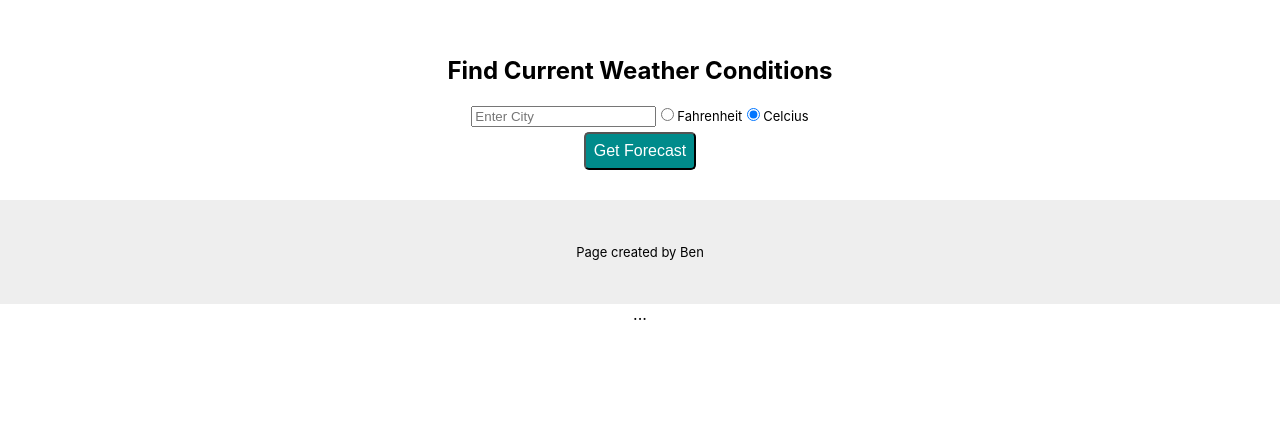
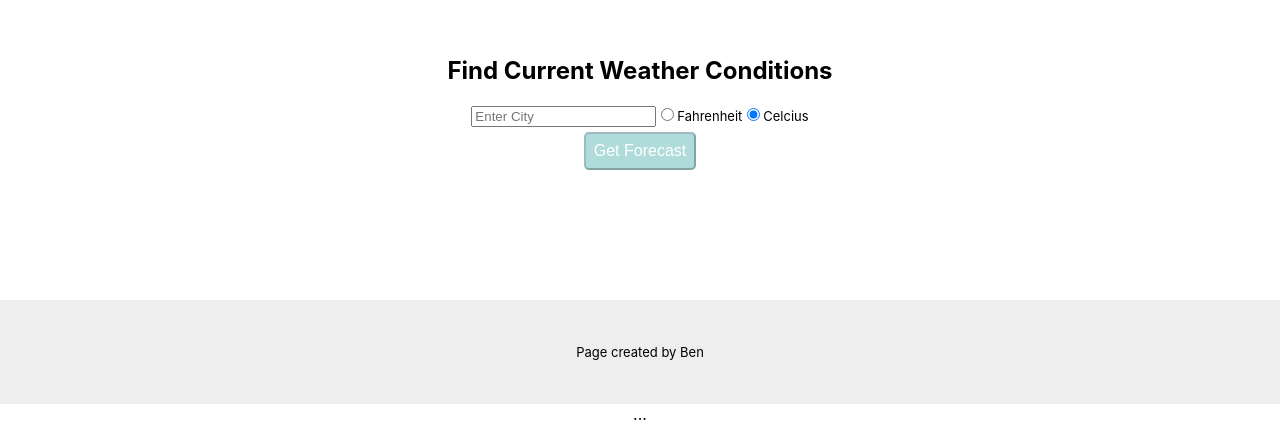
Before and after one commit to benforcapita/WeatherApp, a React (Create React App) app: page / in a window 1280 px wide. Shown: the part 839-1263 px from the top of the page. Before the commit the page ends 1163 px from the top, so only its background shows below. Built offline with nearby package versions, Linux system fonts and the light colour scheme.

Commit message:
Added Css And button Condition

```diff
--- a/src/components/Conditions.js
+++ b/src/components/Conditions/Conditions.js
@@ -1,4 +1,5 @@
 import React, { useState } from 'react';
+import classes from './Conditions.module.css'
 
 const Conditions = (props) => {
 
@@ -10,7 +11,7 @@ const Conditions = (props) => {
      }, [props.LocalizationResponseObj, props.responseObjHourly, props.responseObjDaily]);
 
     return (
-        <div>
+        <div className={classes.Wrapper}>
             {canRender?
             <div>
                 <p>
--- /dev/null
+++ b/src/components/Conditions/Conditions.module.css
@@ -0,0 +1,6 @@
+
+.Wrapper {
+    min-height: 100px;
+    display: flex;
+    flex-direction: column;
+ }
--- a/src/components/Forecast/Forecast.js
+++ b/src/components/Forecast/Forecast.js
@@ -1,5 +1,5 @@
 import React, { useState } from 'react';
-import Conditions from '../Conditions';
+import Conditions from '../Conditions/Conditions.js';
 import axios from 'axios';
 import classes from './Forecast.module.css';
 
@@ -7,7 +7,8 @@ const Forecast = (props) => {
 
     let [city, setCity] = useState('');
     let [unit, setUnit] = useState('metric');
-    const uriEncodedCity = encodeURIComponent(city);
+    let [error, setError] = useState(false);
+    let [loading, setLoading] = useState(false);
     let [LocalizationResponseObj, setLocalizationResponseObj] = useState({});
     let [responseObjDaily, setResponseDailyObj] = useState({});
     let [responseObjHourly, setResponseHourlyObj] = useState({});
@@ -55,9 +56,6 @@ const Forecast = (props) => {
    return (
     <div>
         <h2>Find Current Weather Conditions</h2>
-    <div>
-        <Conditions LocalizationResponseObj = {LocalizationResponseObj} responseObjDaily = {responseObjDaily} responseObjHourly = {responseObjHourly}/>
-    </div>
     <form onSubmit={getForecast}>
                 <input
                     type="text"
@@ -87,8 +85,11 @@ const Forecast = (props) => {
                         />
                     Celcius
                 </label>
-                <button className={classes.Button} type="submit"  >Get Forecast</button>
+                <button disabled={!city} className={(!city)?classes.Button_disabled:classes.Button} type="submit" >Get Forecast</button>
             </form>
+            <div>
+        <Conditions LocalizationResponseObj = {LocalizationResponseObj} responseObjDaily = {responseObjDaily} responseObjHourly = {responseObjHourly}/>
+    </div>
 </div>
    )
 }
--- a/src/components/Forecast/Forecast.module.css
+++ b/src/components/Forecast/Forecast.module.css
@@ -25,3 +25,14 @@
     cursor: pointer;
     margin: 5px auto;
 }
+.Button_disabled{
+    display: block;
+    margin: 10px auto;
+    padding: .5rem;
+    font-size: 1em;
+    background: rgba(0, 139, 139, 0.308);
+    border-radius: 5px;
+    color: white;
+    cursor: pointer;
+    margin: 5px auto;
+}
```
